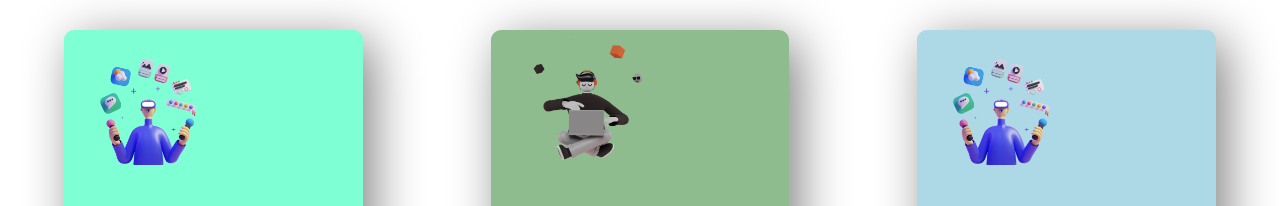
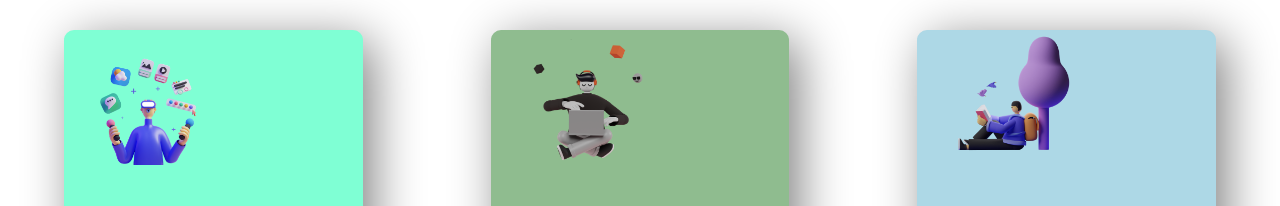
Before and after one commit to Rana12356/mission-2022, a plain HTML site: page index.html in a window 1280 px wide. Shown: the part 725-931 px from the top of the page. Drawn offline with Linux system fonts and the light colour scheme.

Commit message:
box edited done

```diff
--- a/index.html
+++ b/index.html
@@ -36,7 +36,7 @@
                 <p>My vission in 2022 to become a successful web developer. I know it won't be easy to maintain my track but it's not impossible if i keep determined and keep practicing.</p>
             </div>
             <div id="box-3" class="box">
-                <img src="images/illustrators/illustrator-1.png" alt="">
+                <img src="images/illustrators/illustrator-3.png" alt="">
                 <h3>Goals</h3>
                 <p>My Goals in 2022 to become a successful web developer. I know it won't be easy to maintain my track but it's not impossible if i keep determined and keep practicing.</p>
             </div>
```
